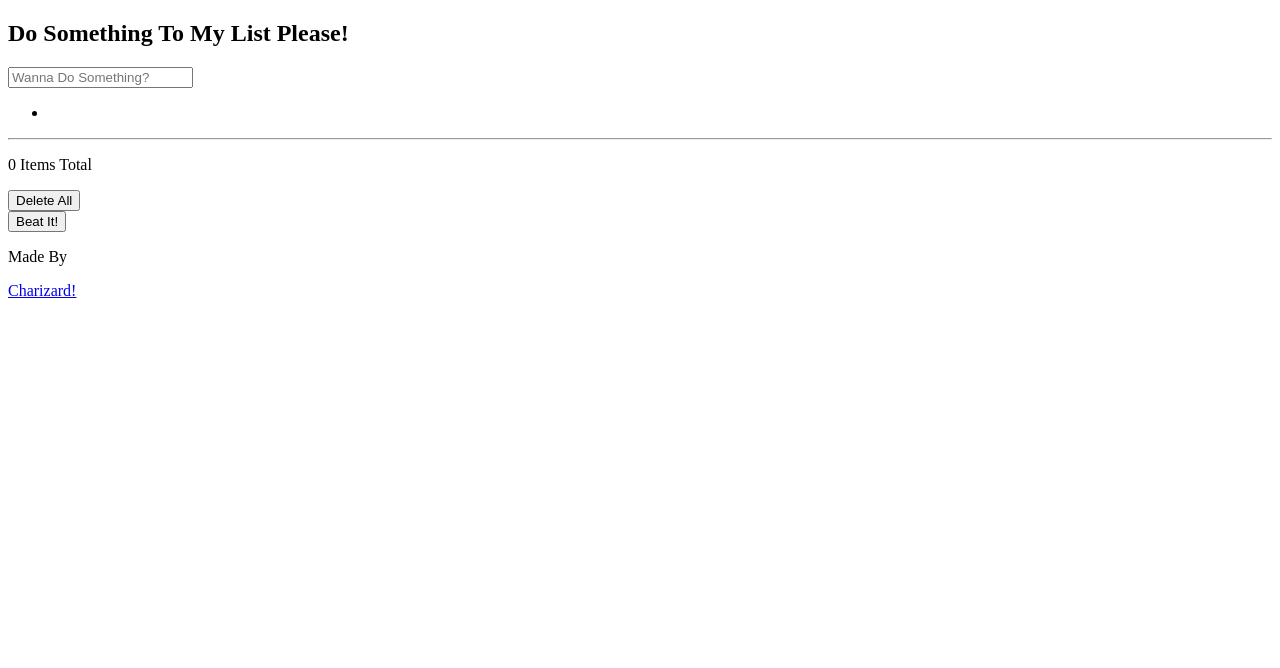
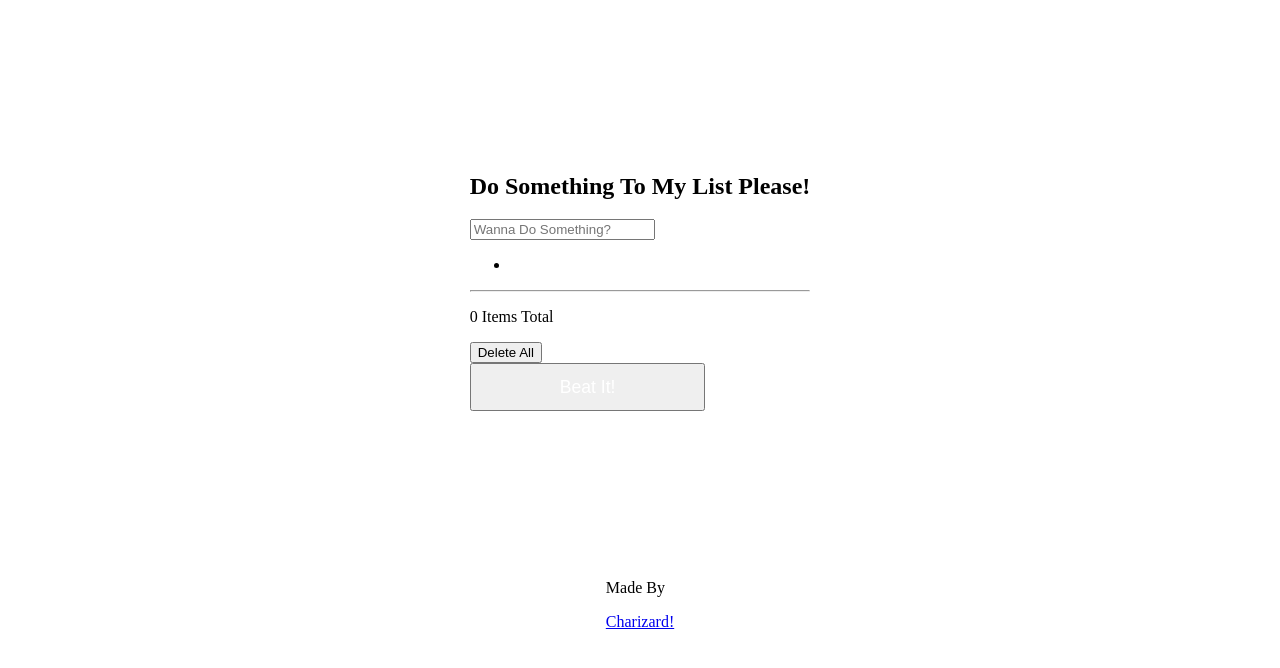
Before and after one commit to really4adnan/DoToMyList, a plain HTML site: page index.html in a window 1280 px wide. Drawn offline with Linux system fonts and the light colour scheme.

Commit message:
did some style.css; am sleepy now so will do more later!

```diff
--- a/index.html
+++ b/index.html
@@ -3,6 +3,7 @@
     <head>
     <meta charset="UTF-8"/>
     <meta name="viewport" content="width=device-width, initial-scale=1.0"/>
+    <link rel="stylesheet" href="style.css">
     <title>DoToMYList!!!</title>
     </head>
     <body>
--- /dev/null
+++ b/style.css
@@ -0,0 +1,31 @@
+:root {
+    --gradient: linear-gradient(
+        180deg,
+        rgba(45, 112. 1253. 0.73),
+        #163e92 100%
+    );
+    --dark: #001747;
+    --grey: #b1bacb;
+    --grey-border: rgba(210, 201, 201, 0.75);
+    --grey-light: #eeeeee;
+    --grey-dark: #405175;
+    --blue: #2d70fd;
+    --green: #00d8a7;
+    --white: #ffffff;
+}
+
+body {
+    margin: 0;
+    height: 100vh;
+    background: var(--gradient);
+    display: flex;
+    flex-direction: column;
+    justify-content: space-evenly;
+    align-items: center;
+}
+
+.btn {
+    color: var(--white);
+    font-size: 1.1rem;
+    padding: 0.7rem 5.5rem;
+}
```
